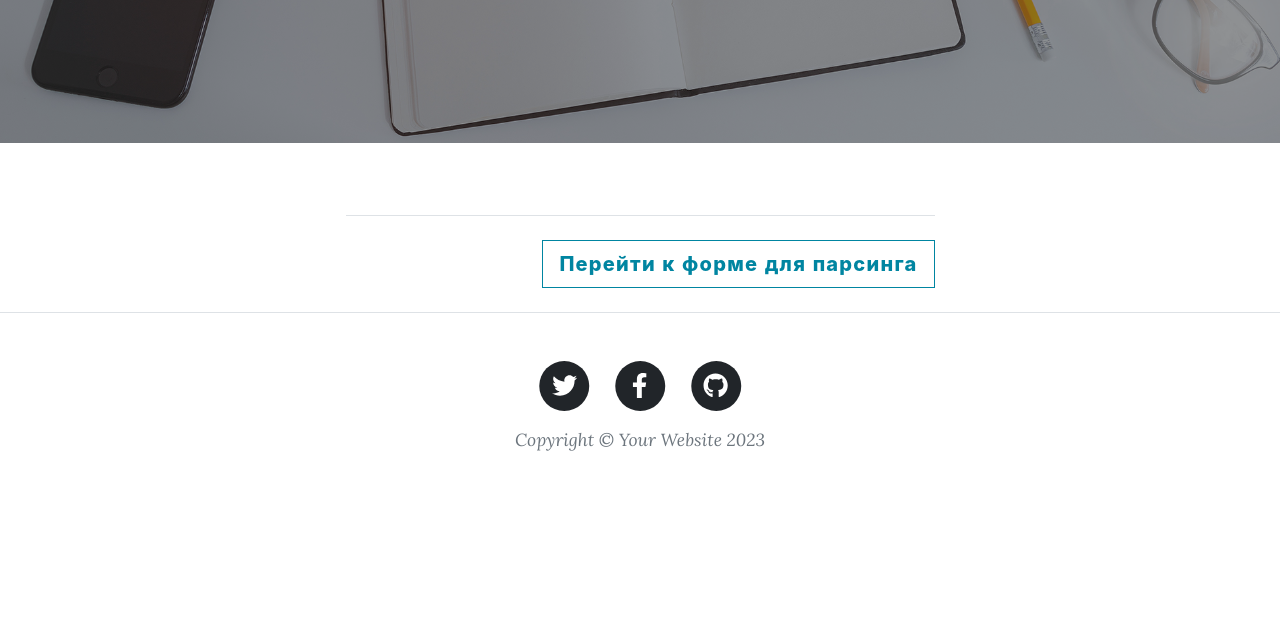
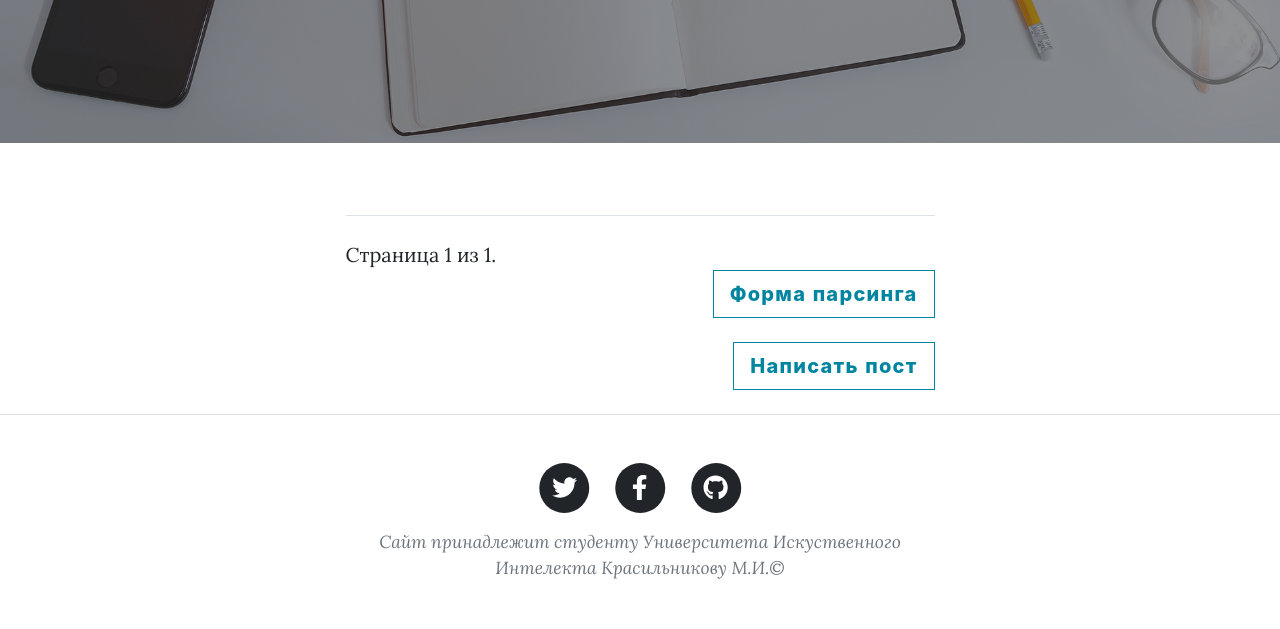
Before and after one commit to KMaxSikI/Parser_Django, a Django app: page / in a window 1280 px wide. Shown: the part 512-1141 px from the top of the page. Before the commit the page ends 963 px from the top, so only its background shows below. Run offline with Django 4.2, Linux system fonts and the light colour scheme; data that the repository does not hold is empty; some libraries are stand-ins or nearby versions.

Commit message:
Добавление пагинации и контекстного процессора

```diff
--- a/parserWB/parserWB/settings.py
+++ b/parserWB/parserWB/settings.py
@@ -62,6 +62,7 @@ TEMPLATES = [
                 'django.template.context_processors.request',
                 'django.contrib.auth.context_processors.auth',
                 'django.contrib.messages.context_processors.messages',
+                'parserWBapp.context_processors.get_info'
             ],
         },
     },
--- /dev/null
+++ b/parserWB/parserWBapp/context_processors.py
@@ -0,0 +1,2 @@
+def get_info(request):
+    return {"info": 'Сайт принадлежит студенту Университета Искуственного Интелекта Красильникову М.И.'}
--- a/parserWB/parserWBapp/templates/home.html
+++ b/parserWB/parserWBapp/templates/home.html
@@ -20,7 +20,23 @@
                     {% endfor %}
                     <hr class="my-4" />
                     <!-- Pager-->
-                    <div class="d-flex justify-content-end mb-4"><a class="btn btn-outline-primary btn-lg" href="{% url 'parsing:parse_form' %}">Перейти к форме для парсинга</a></div>
+                    <div class="pagination">
+                        <span class="step-links">
+                            {% if page_obj.has_previous %}
+                                <a href="?page={{ page_obj.previous_page_number }}"> <-- </a>
+                            {% endif %}
+
+                            <span class="current">
+                                Страница {{ page_obj.number }} из {{ page_obj.paginator.num_pages }}.
+                            </span>
+
+                            {% if page_obj.has_next %}
+                                <a href="?page={{ page_obj.next_page_number }}"> --> </a>
+                            {% endif %}
+                        </span>
+                    </div>
+                    <div class="d-flex justify-content-end mb-4"><a class="btn btn-outline-primary btn-lg" href="{% url 'parsing:parse_form' %}">Форма парсинга</a></div>
+                    <div class="d-flex justify-content-end mb-4"><a class="btn btn-outline-primary btn-lg" href="{% url 'parsing:create' %}">Написать пост</a></div>
                 </div>
             </div>
 {% endblock %}
--- a/parserWB/parserWBapp/views.py
+++ b/parserWB/parserWBapp/views.py
@@ -13,6 +13,7 @@ import locale
 class HomeListView(ListView):
     model = Post
     template_name = 'home.html'
+    paginate_by = 2
 
 
 class PostDetailView(DetailView):
@@ -89,6 +90,7 @@ class ParseResultsView(LoginRequiredMixin, ListView):
     model = Product
     template_name = 'parse_results.html'
     context_object_name = 'parsed_data'
+    paginate_by = 70
 
     def get_context_data(self, **kwargs):
         context = super().get_context_data(**kwargs)
--- a/parserWB/templates/base.html
+++ b/parserWB/templates/base.html
@@ -91,7 +91,7 @@
                                 </a>
                             </li>
                         </ul>
-                        <div class="small text-center text-muted fst-italic">Copyright &copy; Your Website 2023</div>
+                        <div class="small text-center text-muted fst-italic">{{info}}&copy;</div>
                     </div>
                 </div>
             </div>
```
Also changed, not shown: parserWB/parserWBapp/templates/parse_results.html (+15 -0 lines), README.txt.
